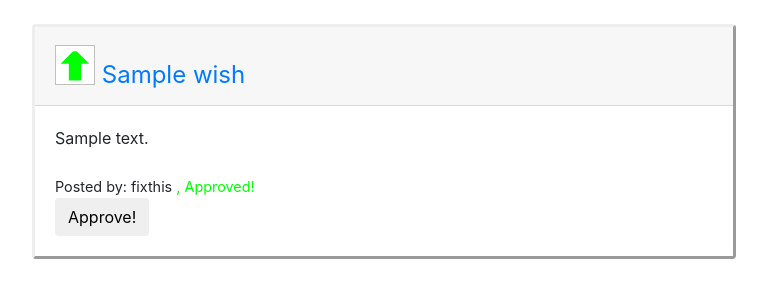
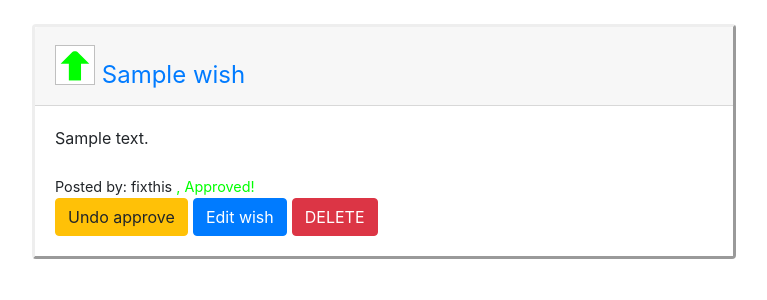
Before and after one commit to jKostet/makerspace, a Flask app: page /wishes/ in a window 1280 px wide. Shown: the part 62-362 px from the top of the page, without its empty margins (160-927 px from the left). Run offline with Flask 2, Linux system fonts and the light colour scheme; a user stored in the database is signed in; tables that the repository leaves empty hold one stand-in row (values such as "Sample post"); some libraries are stand-ins or nearby versions.

Commit message:
Add button for undo approve, needs to check admin

```diff
--- a/application/templates/wishes/list.html
+++ b/application/templates/wishes/list.html
@@ -29,9 +29,25 @@
           {% endif %}
         </span>
         <!--td>{{ wish.fulfilled }}</td-->
-        <form method="POST" action="{{ url_for('wishes_set_approved', wish_id=wish.id) }}">
-          <input class="btn" type="submit" value="Approve!"/>
-        </form>
+        <span class="wishButtons">
+          {% if not wish.approved %}
+            <form method="POST" action="{{ url_for('wishes_set_approved', wish_id=wish.id) }}">
+              <input class="btn btn-success" type="submit" value="Approve!"/>
+            </form>
+          {% else %}
+            <form method="POST" action="{{ url_for('wishes_undo_approved', wish_id=wish.id) }}">
+              <input class="btn btn-warning" type="submit" value="Undo approve"/>
+            </form>
+          {% endif %}
+
+          {% if current_user.id == wish.account_id or current_user.admin == 1 %}
+            <a class="btn btn-primary" href="{{url_for('wishes_edit', wish_id=wish_id) }}">Edit wish</a>
+          {% endif %}
+
+          <form method="POST" action="{{ url_for('wishes_delete', wish_id=wish.id) }}">
+            <input class="btn btn-danger" type="submit" value="DELETE"/>
+          </form>
+        </span>
         <!-- TODO: add button to mark wishes as fulfilled -->
       </span>
     </div>
--- a/application/wishes/views.py
+++ b/application/wishes/views.py
@@ -58,29 +58,32 @@ def wishes_upvote(wish_id):
     wishAuthor = User.query.get(w.account_id)
     return render_template("wishes/wish.html", wish = w, user = current_user, wishAuthor = wishAuthor)
 
-@app.route("/wishes/<wish_id>/", methods=["POST"])
+@app.route("/wishes/a/<wish_id>/", methods=["POST"])
 @login_required
 def wishes_set_approved(wish_id):
+
+    print("\nDEBUG PRINT: SET APPROVED\n")
+
     w = Wish.query.get(wish_id)
-
-    """
-    getName = ("SELECT Wish.name FROM Wish WHERE Wish.id = " + wish_id + ";")
-    data = str(db.engine.execute(getName))
-    res = []
-    for row in data:
-        res.append({"a: ":row[0]})
-
-    for row in res:
-        print(row)
-
-    apu = "pls help"
-    print("\nSET APPROVED " + apu + "\n\n")
-    """
     w.approved = True
-    # TODO: Tsekkaa "done" -> wish/equipment request approved?
     db.session().commit()
 
     return redirect(url_for("wishes_index"))
+
+@app.route("/wishes/ua/<wish_id>/", methods=["POST"])
+@login_required
+def wishes_undo_approved(wish_id):
+
+    print("\nDEBUG PRINT: UNDO APPROVED\n")
+
+    w = Wish.query.get(wish_id)
+    w.approved = False
+    db.session().commit()
+
+    print("ree")
+
+    return redirect(url_for("wishes_index"))
+
 
 # TODO: add button to mark wishes as fulfilled
 """def wishes_set_fulfilled(wish_id):
```
Also changed, not shown: application/templates/wishes/wish.html (+13 -4 lines).
